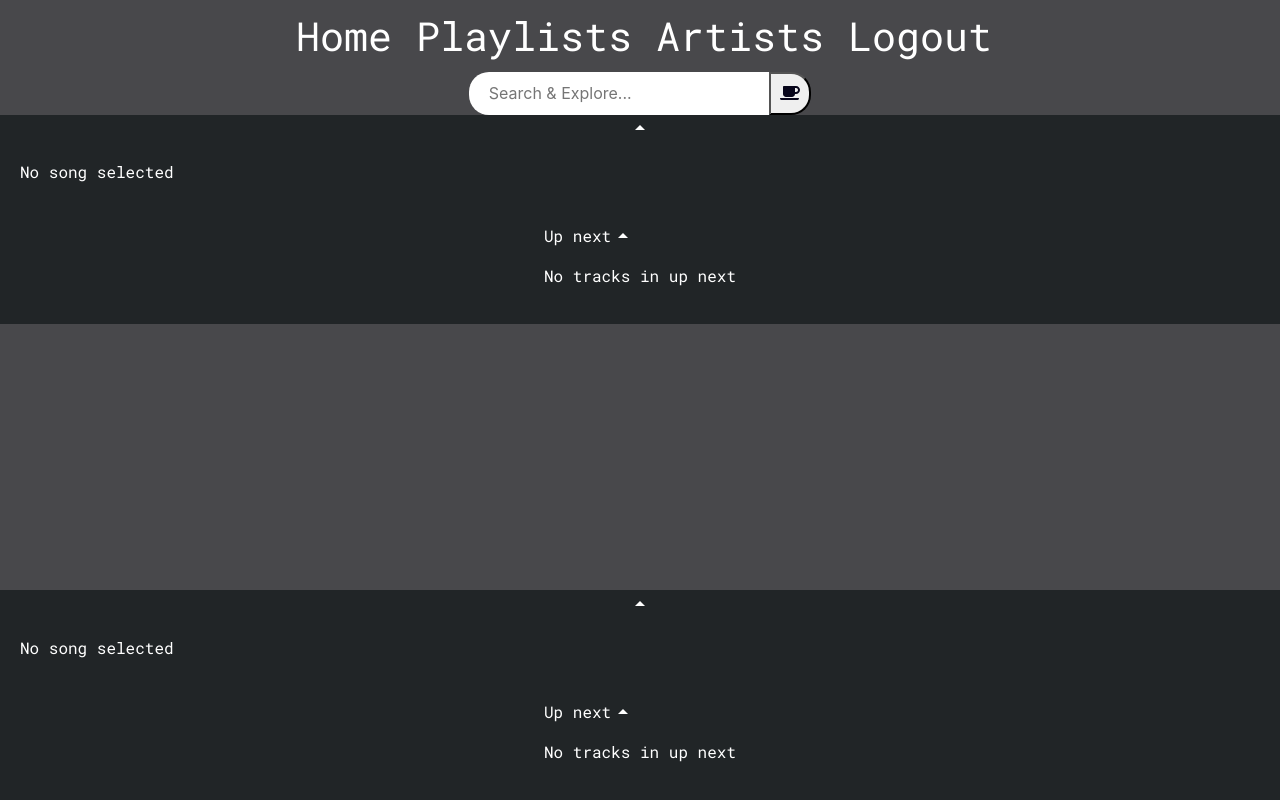
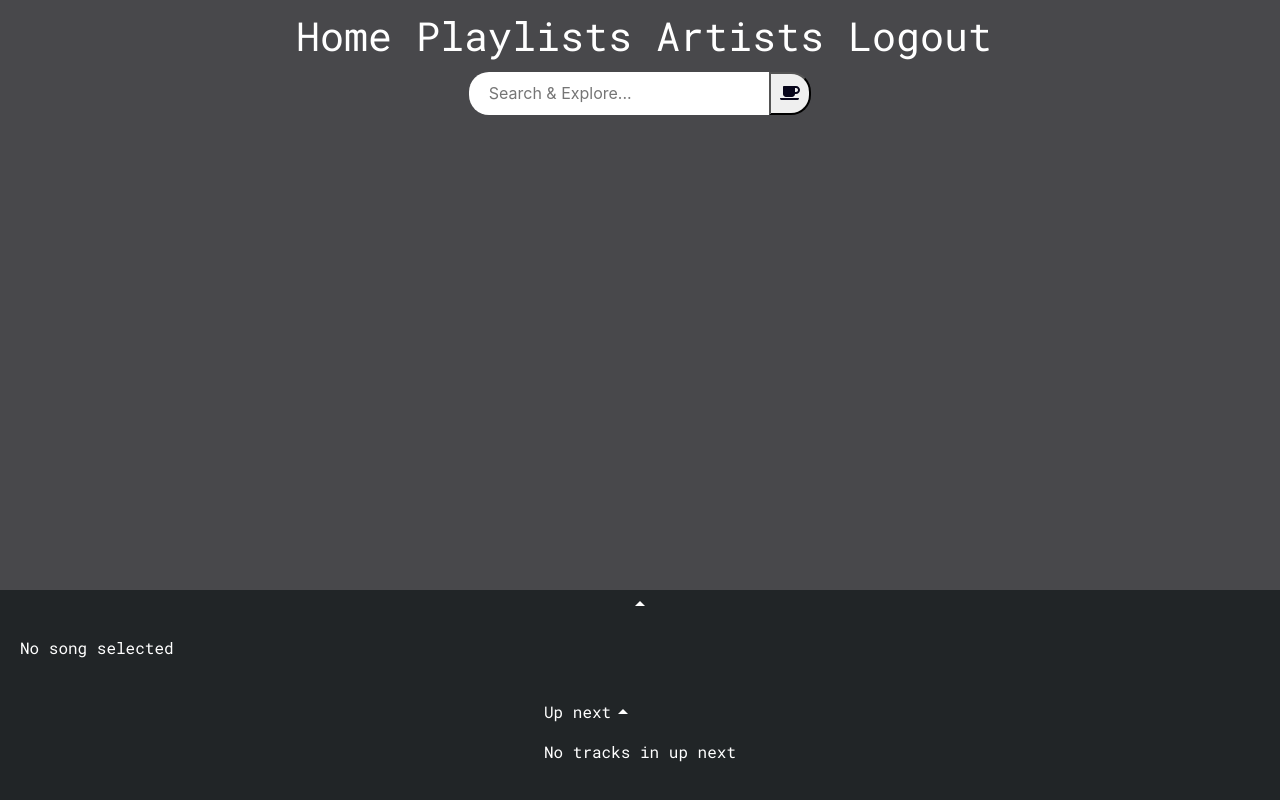
Before and after one commit to phil-hudson/airsonic-react, a React (Create React App) app: page /player in a window 1280 px wide. Built offline with nearby package versions, Linux system fonts and the light colour scheme.

Commit message:
pin player to bottom

```diff
--- a/src/App.js
+++ b/src/App.js
@@ -32,7 +32,7 @@ function App() {
                             flex: 1,
                         }}>
                             {playerToggled === false && (
-                                <div style={{height: '100%'}}>
+                                <div style={{height: '100%', marginBottom: '210px'}}>
                                     <Switch>
                                         <Route exact path='/' component={Login}/>
                                         <Route exact path='/home' component={Home}/>
--- a/src/components/pages/player.component.js
+++ b/src/components/pages/player.component.js
@@ -12,12 +12,8 @@ function mapStateToProps(state) {
 
 const Player = (props) => {
     return (
-        // TODO move to class
-            <div style={{
-                height: props.toggled ? '100%' : '',
-                backgroundColor: '#212527',
-                color: 'white',
-                // TODO fix force player to bottom, allow upnext to scroll underneath!
+            <div id='playerWrapper' style={{
+                height: props.toggled ? '100%' : '210px',
             }}>
                 {props.toggled ? (
                     <ArrowDropDownOutlined className='pointer' onClick={() => props.setPlayerToggled(false)}/>
--- a/src/css/_colors.scss
+++ b/src/css/_colors.scss
@@ -1,6 +1,7 @@
 // sections
 $main-background: #48484B;
 $album-background: #67676A;
+$player-background: #212527;
 
 // font
 $title-color: #ffffff;
--- a/src/css/player.scss
+++ b/src/css/player.scss
@@ -1,3 +1,13 @@
+@import 'colors';
+
+#playerWrapper {
+  background-color: $player-background;
+  color: $title-color;
+  bottom: 0;
+  position: fixed;
+  width: 100%;
+  height: 210px;
+}
 
 .player {
   display: flex;
```
